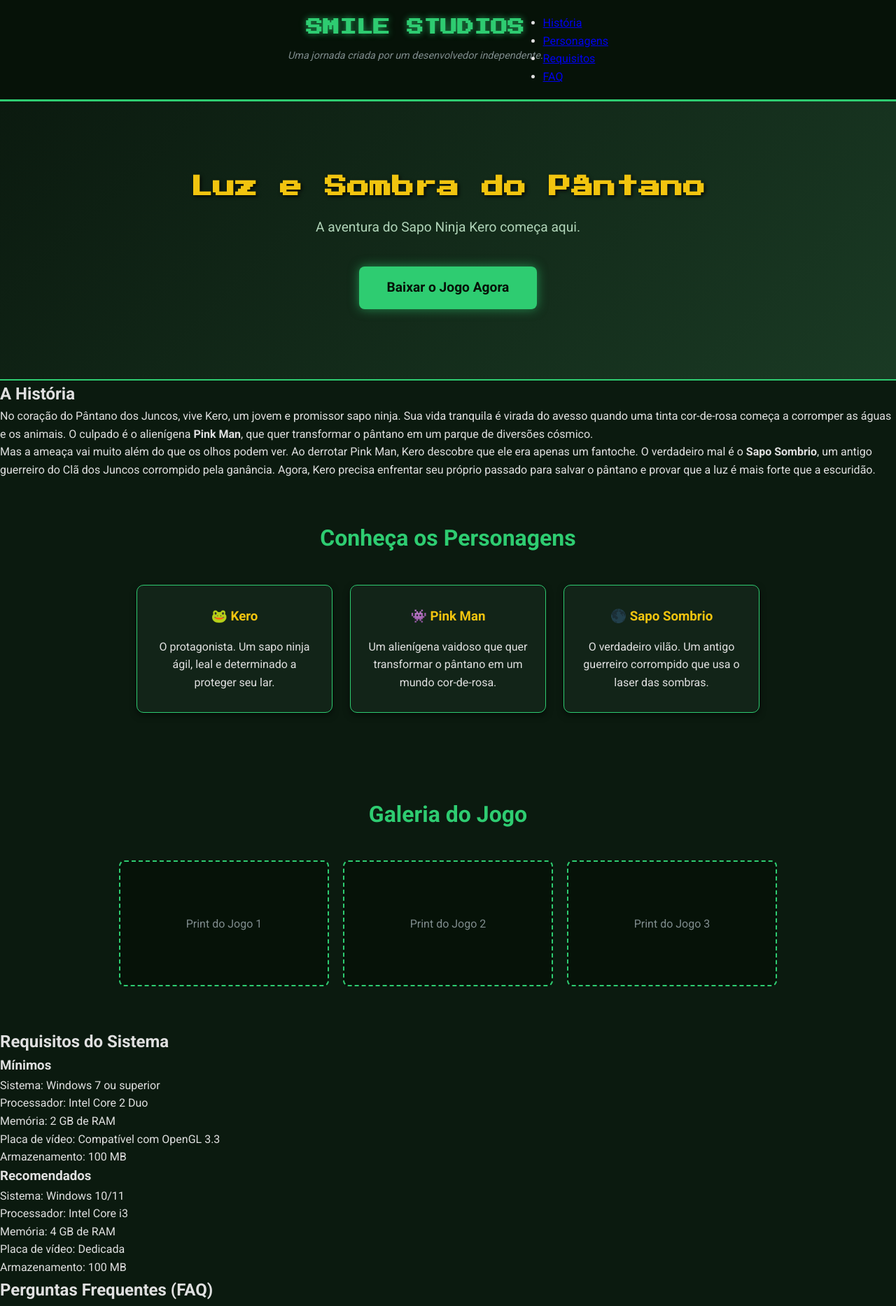
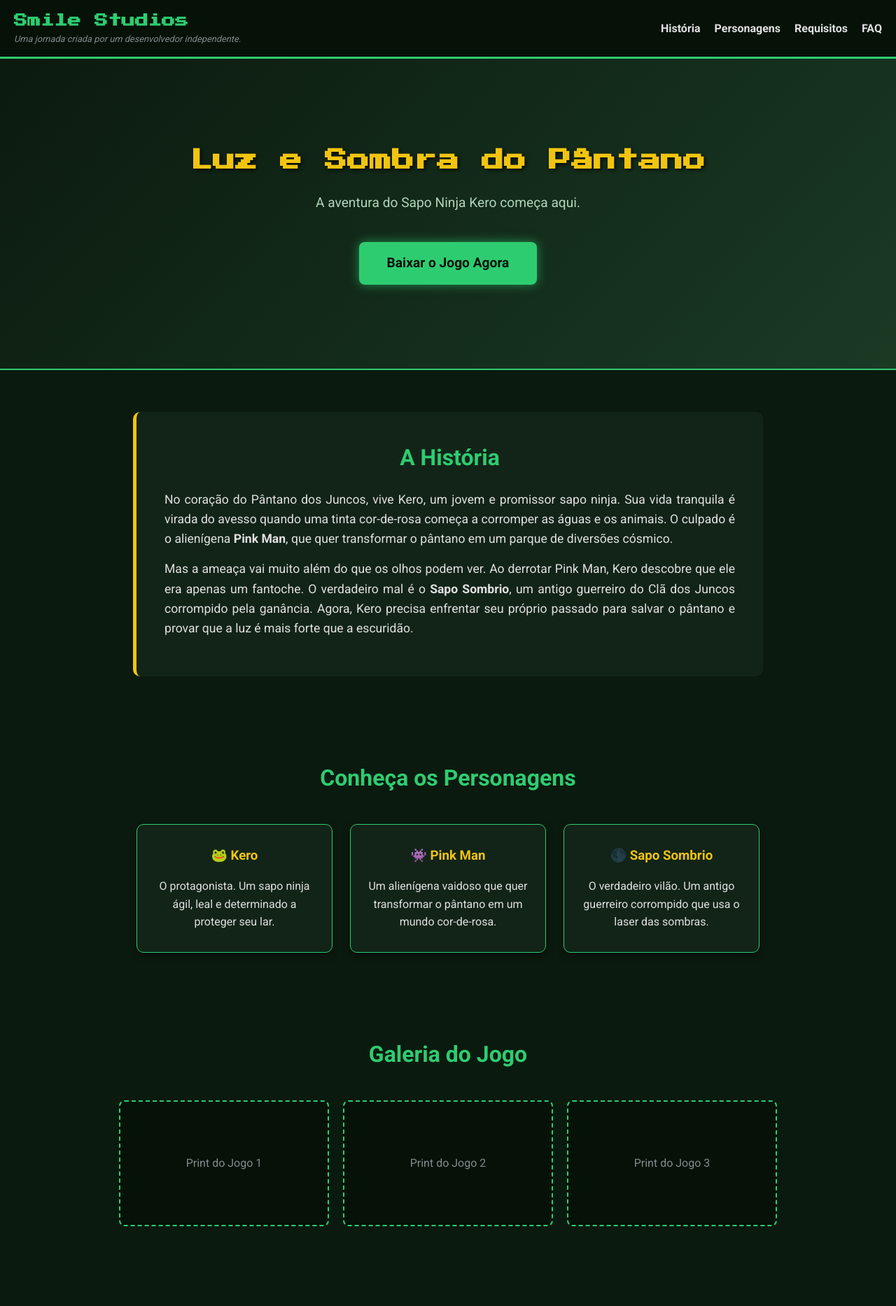
Before and after one commit to lidiane1244souza-a11y/site-luz-e-sombra, a plain HTML site: page index.html in a window 1280 px wide. Shown: the top 1867 px of the page at 70% size. Drawn offline with Linux system fonts and the light colour scheme.

Commit message:
Update style.css

```diff
--- a/style.css
+++ b/style.css
@@ -3,6 +3,7 @@
     padding: 0;
     box-sizing: border-box;
     font-family: 'Roboto', sans-serif;
+    scroll-behavior: smooth; /* Rolagem suave ao clicar no menu */
 }
 
 body {
@@ -11,42 +12,54 @@ body {
     line-height: 1.6;
 }
 
-/* Cabeçalho */
+/* Cabeçalho e Menu */
 header {
     background-color: #061208;
-    padding: 20px;
+    padding: 15px 20px;
     display: flex;
-    justify-content: center;
+    justify-content: space-between;
+    align-items: center;
     border-bottom: 3px solid #2ecc71;
-    box-shadow: 0 4px 15px rgba(0,0,0,0.6);
+    position: sticky; /* Menu fica fixo no topo */
+    top: 0;
+    z-index: 1000;
 }
 
 .logo h1 {
     color: #2ecc71;
-    font-family: 'Press Start 2P', cursive; /* Fonte pixel art */
-    font-size: 1.5rem;
-    text-transform: uppercase;
-    text-align: center;
-    text-shadow: 0 0 10px rgba(46, 204, 113, 0.7);
+    font-family: 'Press Start 2P', cursive;
+    font-size: 1.2rem;
 }
 
 .subtitulo {
     color: #7f8c8d;
-    font-size: 0.9rem;
+    font-size: 0.8rem;
     font-style: italic;
-    text-align: center;
-    margin-top: 10px;
 }
 
-/* Seção Hero (Destaque) */
+nav ul {
+    list-style: none;
+    display: flex;
+    gap: 20px;
+}
+
+nav a {
+    color: #e0e0e0;
+    text-decoration: none;
+    font-weight: bold;
+    transition: color 0.3s;
+}
+
+nav a:hover {
+    color: #2ecc71;
+}
+
+/* Seção Hero */
 .hero {
-    /* Fundo gradiente para dar profundidade */
     background: linear-gradient(135deg, #0b1a0f 0%, #1a3a24 100%);
-    padding: 100px 20px;
+    padding: 120px 20px;
     text-align: center;
     border-bottom: 2px solid #2ecc71;
-    position: relative;
-    overflow: hidden;
 }
 
 .hero-content h2 {
@@ -55,7 +68,6 @@ header {
     font-size: 2rem;
     margin-bottom: 20px;
     text-shadow: 2px 2px 5px rgba(0,0,0,0.8);
-    line-height: 1.4;
 }
 
 .hero-subtitle {
@@ -64,7 +76,6 @@ header {
     margin-bottom: 40px;
 }
 
-/* Botão com efeito de brilho */
 .botao {
     display: inline-block;
     background-color: #2ecc71;
@@ -75,7 +86,7 @@ header {
     font-size: 1.2rem;
     border-radius: 8px;
     transition: all 0.3s ease;
-    box-shadow: 0 0 15px rgba(46, 204, 113, 0.6); /* Brilho */
+    box-shadow: 0 0 15px rgba(46, 204, 113, 0.6);
 }
 
 .botao:hover {
@@ -84,7 +95,30 @@ header {
     box-shadow: 0 0 25px rgba(46, 204, 113, 0.9);
 }
 
-/* Seção de Destaques */
+/* Estilo geral das seções */
+.secao-texto {
+    max-width: 900px;
+    margin: 60px auto;
+    padding: 40px;
+    background-color: #122418;
+    border-radius: 10px;
+    border-left: 5px solid #f1c40f;
+}
+
+.secao-texto h2 {
+    color: #2ecc71;
+    font-size: 2rem;
+    margin-bottom: 20px;
+    text-align: center;
+}
+
+.secao-texto p {
+    margin-bottom: 15px;
+    font-size: 1.1rem;
+    text-align: justify;
+}
+
+/* Destaques / Personagens */
 .destaques {
     padding: 60px 20px;
     text-align: center;
@@ -158,6 +192,39 @@ header {
     border-radius: 8px;
 }
 
+/* Requisitos */
+.requisitos-grid {
+    display: flex;
+    justify-content: space-around;
+    flex-wrap: wrap;
+    gap: 20px;
+    margin-top: 20px;
+}
+
+.requisitos-grid ul {
+    list-style-type: square;
+    padding-left: 20px;
+    color: #b0d4b8;
+}
+
+.requisitos-grid h3 {
+    color: #f1c40f;
+    margin-bottom: 10px;
+}
+
+/* FAQ */
+.faq-item {
+    margin-bottom: 20px;
+    border-bottom: 1px solid #2ecc71;
+    padding-bottom: 10px;
+}
+
+.faq-item h3 {
+    color: #f1c40f;
+    font-size: 1.2rem;
+    margin-bottom: 5px;
+}
+
 /* Seção Empresa */
 .empresa {
     max-width: 800px;
@@ -165,20 +232,12 @@ header {
     padding: 40px;
     background-color: #122418;
     border-radius: 10px;
-    border-left: 5px solid #f1c40f;
     text-align: center;
 }
 
 .empresa h2 {
     color: #2ecc71;
     margin-bottom: 20px;
-}
-
-.creditos-equipe {
-    margin-top: 20px;
-    padding-top: 20px;
-    border-top: 1px solid #2ecc71;
-    color: #f1c40f !important;
 }
 
 /* Rodapé */
@@ -191,3 +250,19 @@ footer {
     color: #7f8c8d;
     border-top: 1px solid #2ecc71;
 }
+
+/* Responsividade (para celular) */
+@media (max-width: 768px) {
+    header {
+        flex-direction: column;
+        text-align: center;
+    }
+    nav ul {
+        margin-top: 15px;
+        flex-wrap: wrap;
+        justify-content: center;
+    }
+    .hero-content h2 {
+        font-size: 1.5rem;
+    }
+}
```
